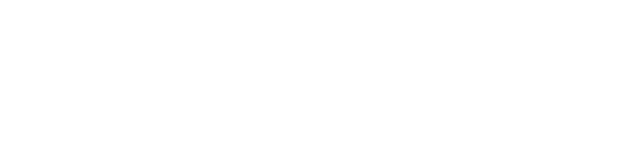
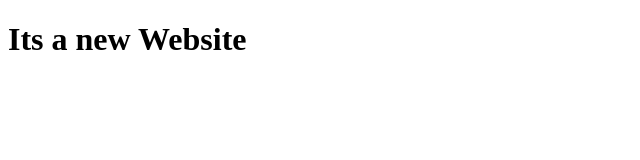
Before and after one commit to Shubham45264/learn-git, a plain HTML site: page index.html in a window 1280 px wide. Shown: the whole page, without its empty margins (0-640 px from the left). Drawn offline with Linux system fonts and the light colour scheme.

Commit message:
add paragraph to code

```diff
--- a/index.html
+++ b/index.html
@@ -6,6 +6,6 @@
   <title>Git Website</title>
 </head>
 <body>
-
+ <h1>Its a new Website</h1>
 </body>
 </html>
```
